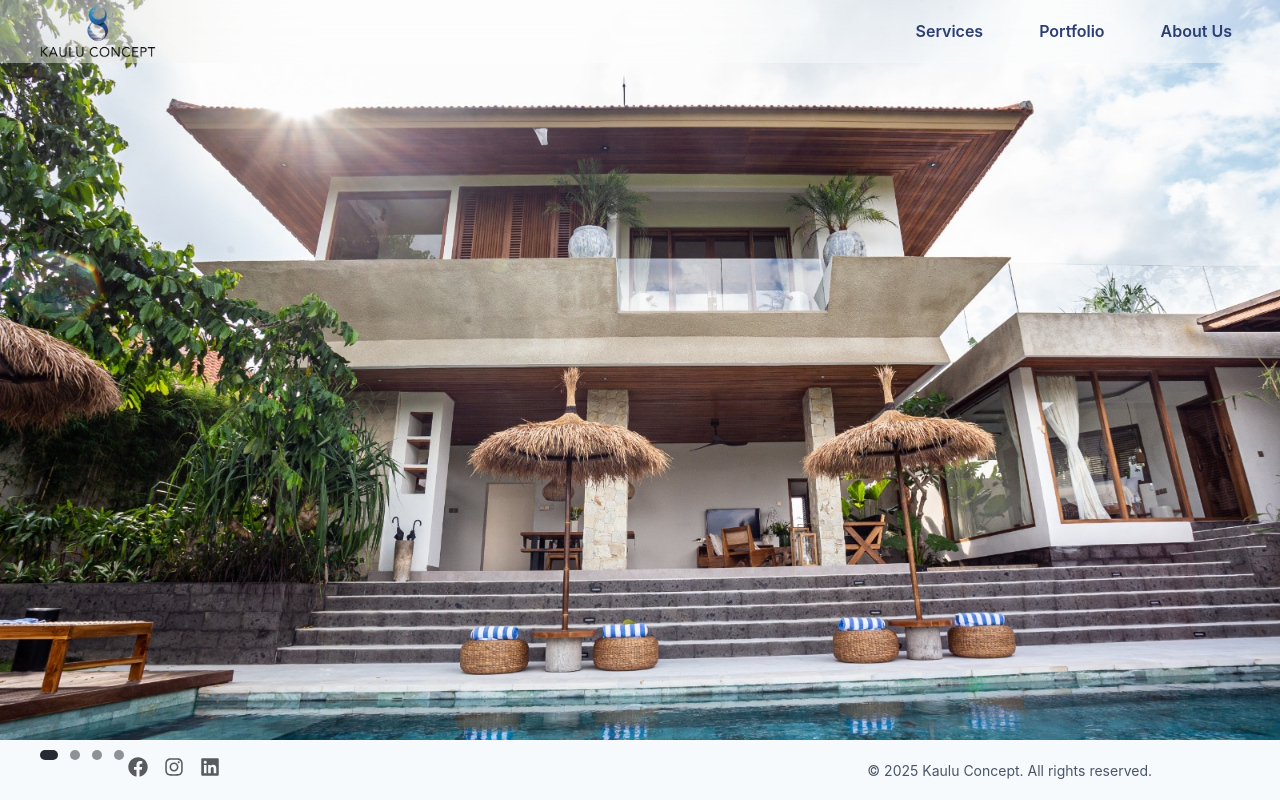
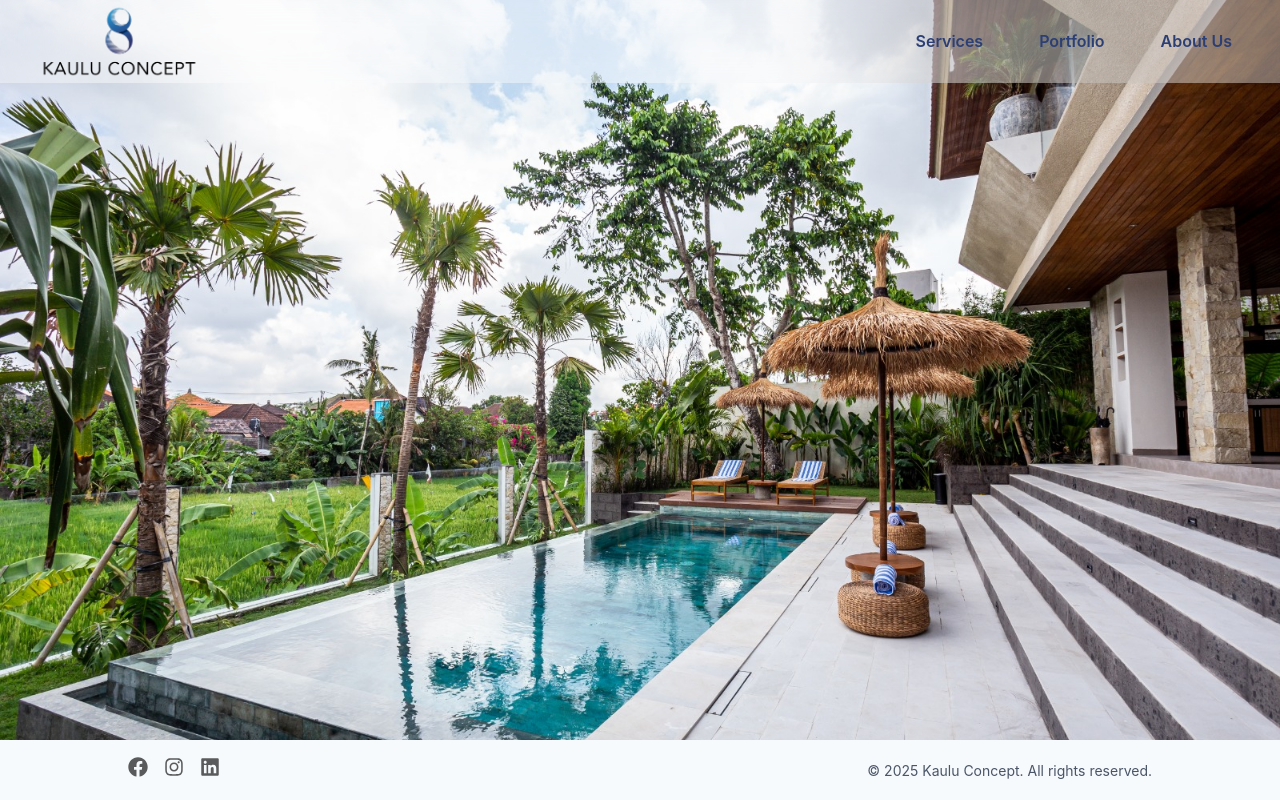
Before and after one commit to BriyanSitinjak/kaulu-concept, a Next.js app: page / in a window 1280 px wide. Shown: the top 800 px of the page. Built offline with nearby package versions, Linux system fonts and the light colour scheme.

Commit message:
change from dynamic banner into static banner

```diff
--- a/src/components/common/Header/Header.tsx
+++ b/src/components/common/Header/Header.tsx
@@ -36,7 +36,7 @@ export default function Header() {
         right={0}
         w="100%"
         zIndex={1000}
-        backdropFilter="blur(80px)"
+        backdropFilter={{base:"none", md: "blur(80px)"}}
         bg="whiteAlpha.500"
         borderColor="gray.700"
         transform={showHeader ? "translateY(0)" : "translateY(-100%)"}
@@ -48,7 +48,7 @@ export default function Header() {
           align="center"
           justify="space-between"
           px={{ base: 4, md: 8 }}
-          maxH="66px"
+          maxH="86px"
           h="100%"
           maxW="7xl"
           mx="auto"
@@ -65,8 +65,8 @@ export default function Header() {
               src={kauluLogo}
               style={{ margin: 'auto' }}
               alt="Kaulu Concept Logo"
-              width={132}
-              height={132}
+              width={175}
+              height={175}
             />
           </Box>
 
--- /dev/null
+++ b/src/components/hero/StaticBanner/StaticBanner.tsx
@@ -0,0 +1,25 @@
+import { Box } from "@chakra-ui/react";
+import Image from "next/image";
+import bannerHome from "@/assets/banner_four_kaulu_concept.jpeg";
+
+export default function StaticBanner() {
+  return (
+    <Box
+      position="relative"
+      w="100%"
+      h="100vh"
+      overflow="hidden"
+      role="region"
+      aria-label="Kaulu Concept Banner"
+    >
+      <Image
+        src={bannerHome}
+        alt="Kaulu Concept"
+        fill
+        sizes="100vw"
+        style={{ objectFit: "cover" }}
+        priority
+      />
+    </Box>
+  );
+}
--- /dev/null
+++ b/src/components/hero/StaticBanner/index.ts
@@ -0,0 +1 @@
+export { default } from './StaticBanner'
--- a/src/screens/dashboard/index.tsx
+++ b/src/screens/dashboard/index.tsx
@@ -1,15 +1,17 @@
 "use client";
 
-import Banner from "@/components/hero/Banner";
 import DashboardSection from "@/components/hero/DashboardSection";
 import WhatWeDo from "@/components/hero/WhatWeDo";
 import WhyChooseUs from "@/components/hero/WhyChooseUs";
 import Wrapper from "@/components/common/Wrapper";
+import StaticBanner from "@/components/hero/StaticBanner";
 
 export default function Dashboard() {
   return (
     <>
-      <Banner />
+      {/* will take out for now since the requirement want the static banner only */}
+      {/* <Banner /> */}
+      <StaticBanner />
       <Wrapper>
         <DashboardSection />
         <WhatWeDo />
```
